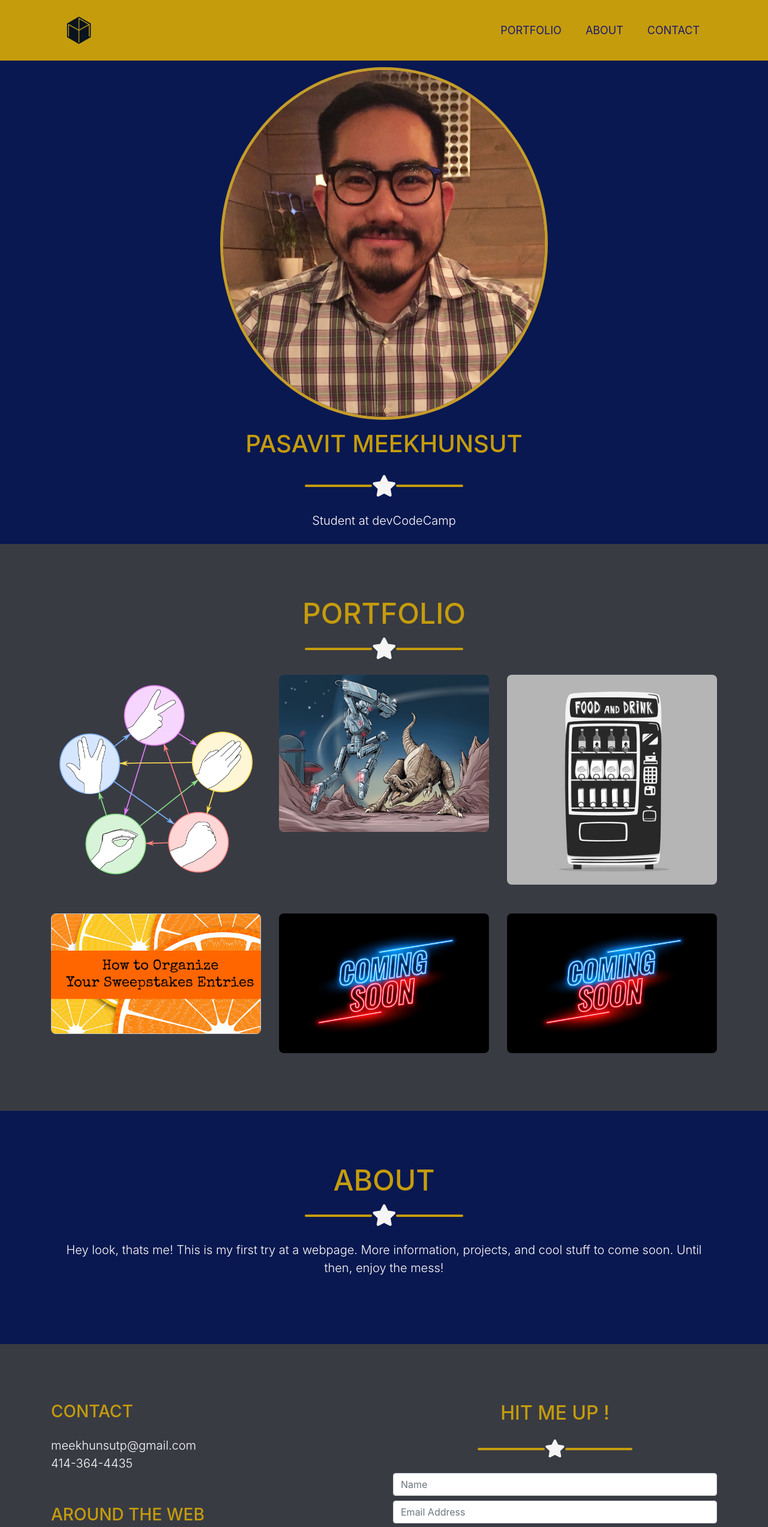
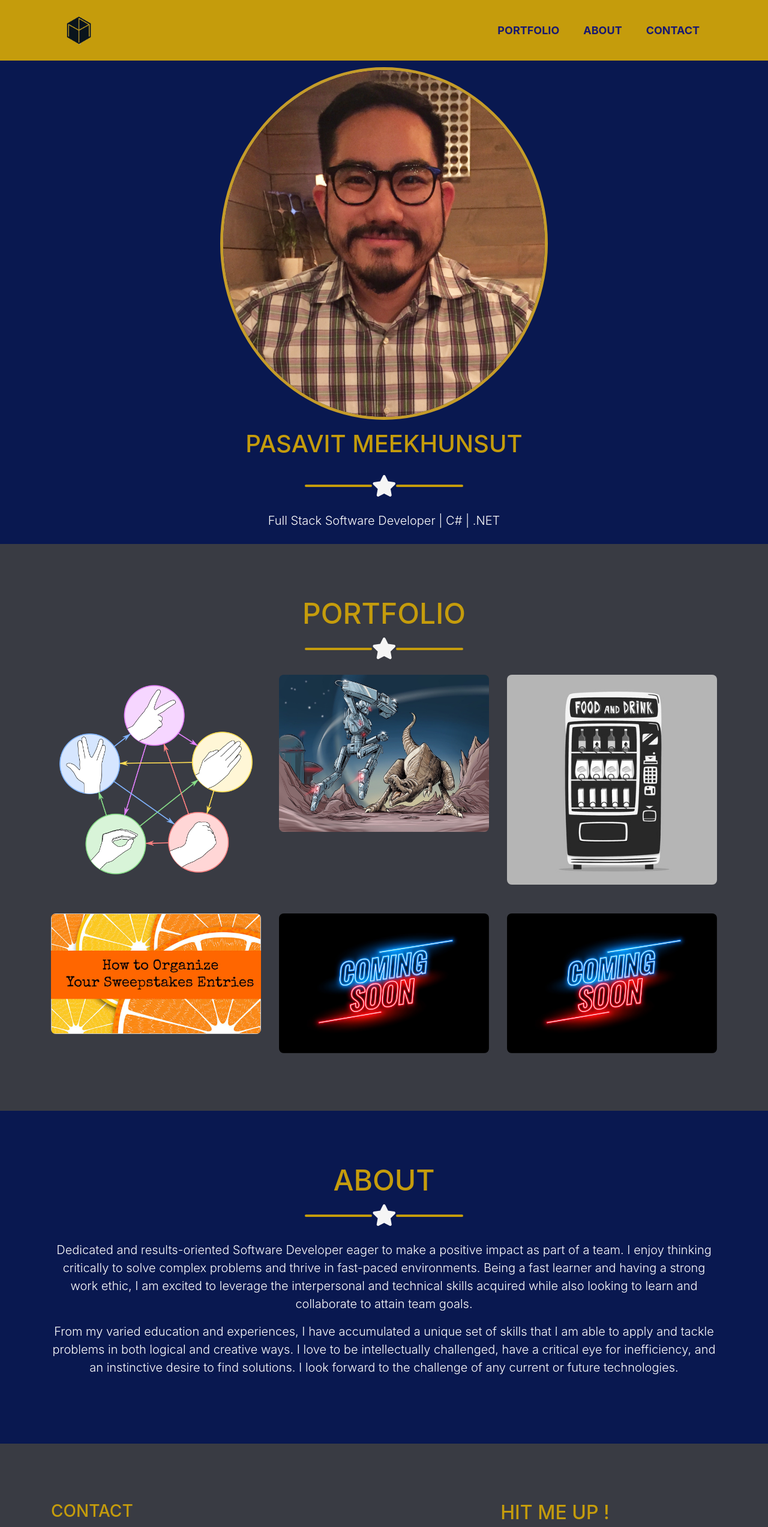
Before and after one commit to meekhunsutp/meekhunsutp.github.io, a plain HTML site: page index.html in a window 1280 px wide. Shown: the top 2546 px of the page at 60% size. Drawn offline with nearby package versions, Linux system fonts and the light colour scheme.

Commit message:
Updated contact links and About Me descriptions

```diff
--- a/index.html
+++ b/index.html
@@ -23,11 +23,11 @@
       </button>
       <div class="collapse navbar-collapse" id="navbarResponsive">
         <ul class="navbar-nav ml-auto">
-          <li class="nav-item mx-0 mx-lg-1"><a style="font-size:18px; color:midnightblue"
+          <li class="nav-item mx-0 mx-lg-1"><a style="font-size:18px; font-weight: bold; color:midnightblue"
               class="nav-link py-3 px-0 px-lg-3 rounded js-scroll-trigger" href="#portfolio">Portfolio</a></li>
-          <li class="nav-item mx-0 mx-lg-1"><a style="font-size:18px; color:midnightblue"
+          <li class="nav-item mx-0 mx-lg-1"><a style="font-size:18px; font-weight: bold; color:midnightblue"
               class="nav-link py-3 px-0 px-lg-3 rounded js-scroll-trigger" href="#about">About</a></li>
-          <li class="nav-item mx-0 mx-lg-1"><a style="font-size:18px; color:midnightblue"
+          <li class="nav-item mx-0 mx-lg-1"><a style="font-size:18px; font-weight: bold; color:midnightblue"
               class="nav-link py-3 px-0 px-lg-3 rounded js-scroll-trigger" href="#contact">Contact</a></li>
         </ul>
       </div>
@@ -44,7 +44,7 @@
         <div class="divider-custom-icon"><i class="fas fa-star" style="font-size:36px;color:whitesmoke"></i></div>
         <div class="divider-custom-line"></div>
       </div>
-      <p class="lead mb-0">Student at devCodeCamp</p>
+      <p class="lead mb-0">Full Stack Software Developer | C# | .NET</p>
       <br />
     </div>
   </header>
@@ -125,8 +125,15 @@
       <div class="row">
 
         <div class="col-lg-12 text-center ml-auto">
-          <p class="lead">Hey look, thats me! This is my first try at a webpage. More information, projects, and cool
-            stuff to come soon. Until then, enjoy the mess!</p>
+          <p class="lead">Dedicated and results-oriented Software Developer eager to make a positive
+            impact as part of a team. I enjoy thinking critically to solve complex problems
+            and thrive in fast-paced environments. Being a fast learner and having a strong
+            work ethic, I am excited to leverage the interpersonal and technical skills
+            acquired while also looking to learn and collaborate to attain team goals.</p>
+            <p class="lead">From my varied education and experiences, I have accumulated a unique set of skills
+              that I am able to apply and tackle problems in both logical and creative ways. I love to be intellectually
+              challenged, have a critical eye for inefficiency, and an instinctive desire to find solutions. I look forward
+              to the challenge of any current or future technologies. </p>
         </div>
       </div>
 
@@ -148,8 +155,8 @@
           <a class="btn btn-outline-light btn-social mx-1" href="https://www.facebook.com/pmeekhunsut"><i
               class="fab fa-fw fa-facebook-f"></i></a>
           <a class="btn btn-outline-light btn-social mx-1"
-            href="https://www.linkedin.com/in/pasavit-meekhunsut-88981456/"><i class="fab fa-fw fa-linkedin-in"></i></a>
-          <a class="btn btn-outline-light btn-social mx-1" href="https://github.com/meekhunsutp"><i
+            href="https://www.linkedin.com/in/pasavit/"><i class="fab fa-fw fa-linkedin-in"></i></a>
+          <a class="btn btn-outline-light btn-social mx-1" href="https://github.com/pasavit"><i
               class="fab fa-github"></i></a>
         </div>
         <div class="col-lg-6 mx-auto">
```
Also changed, not shown: images/pm-5 (1).png (added), images/pm-5.png (added), images/pm-initial-logo-company-name-260nw-1433556287.webp (added), images/pm-letters-initial-logo-design-260nw-1591075093.webp (added).
